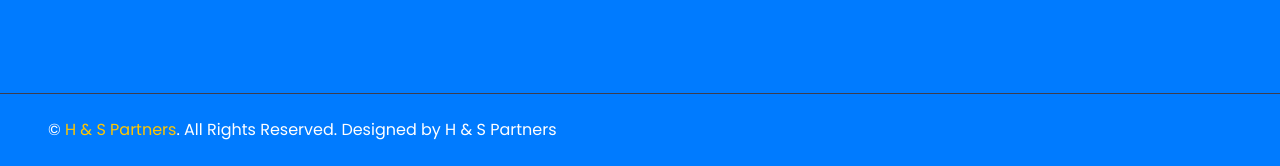
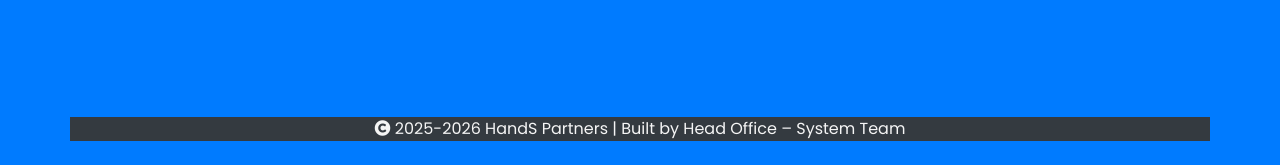
Before and after one commit to syd-gr/handspartners, a plain HTML site: page index.html in a window 1280 px wide. Shown: the part 6110-6276 px from the top of the page. Drawn offline with nearby package versions, Linux system fonts and the light colour scheme.

Commit message:
Newwwwwwww

```diff
--- a/index.html
+++ b/index.html
@@ -630,15 +630,20 @@
             </div>
         </div>
     </div>
-    <div class="container-fluid bg-dark text-white border-top py-4 px-sm-3 px-md-5" style="border-color: #3E3E4E !important;">
+    </section>
+
+    <div class="container-fluid copyright bg-dark py-4">
+    <div class="container">
         <div class="row">
-            <div class="col-lg-6 text-center text-md-left mb-3 mb-md-0">
-                <p class="m-0 text-white">&copy; <a href="#">H & S Partners</a>. All Rights Reserved. Designed by H & S Partners</p>
+            <div class="col-12 text-center" style="background-color: #343a40; color: #749ada;">
+            <span class="text-light">
+                <i class="fas fa-copyright text-light me-2"></i>
+                2025-2026 HandS Partners | Built by Head Office – System Team
+            </span>
             </div>
-
         </div>
     </div>
-    </section>
+    </div>
     <!-- Footer End -->
 
 
```
